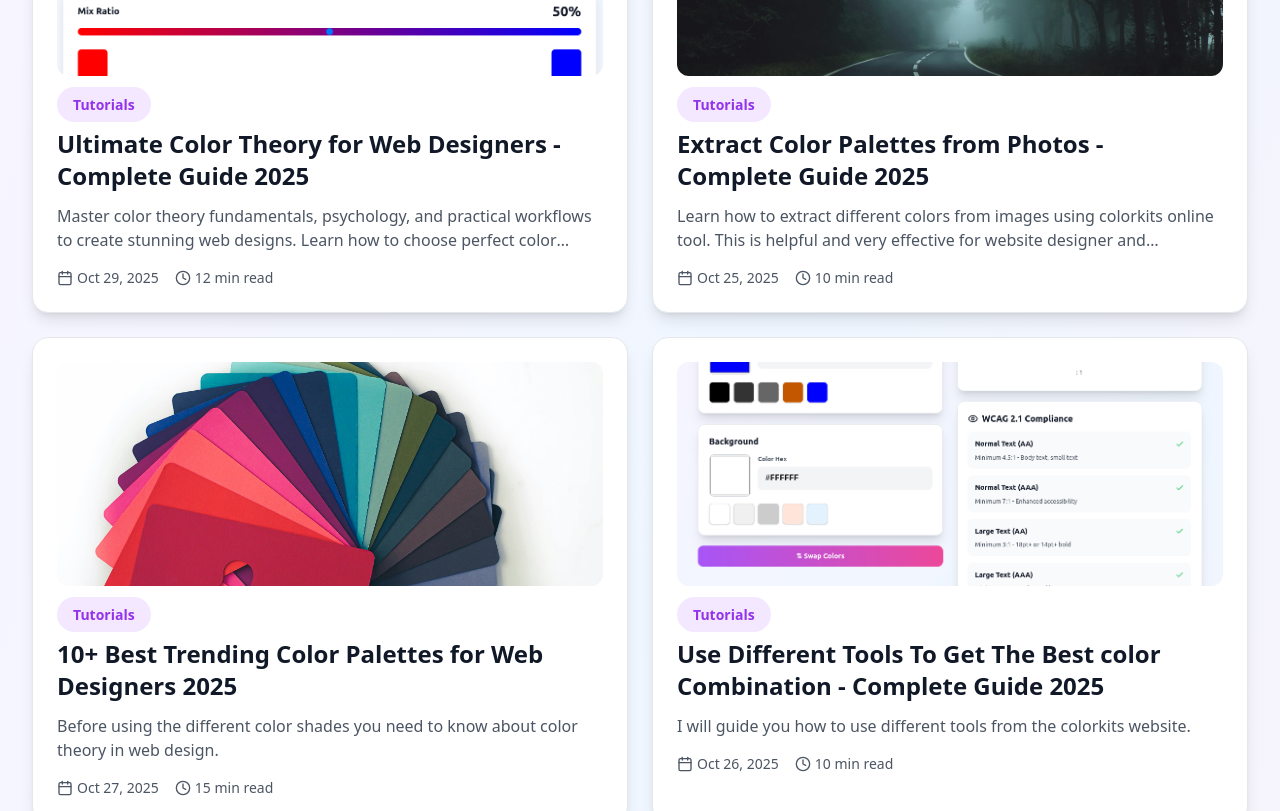
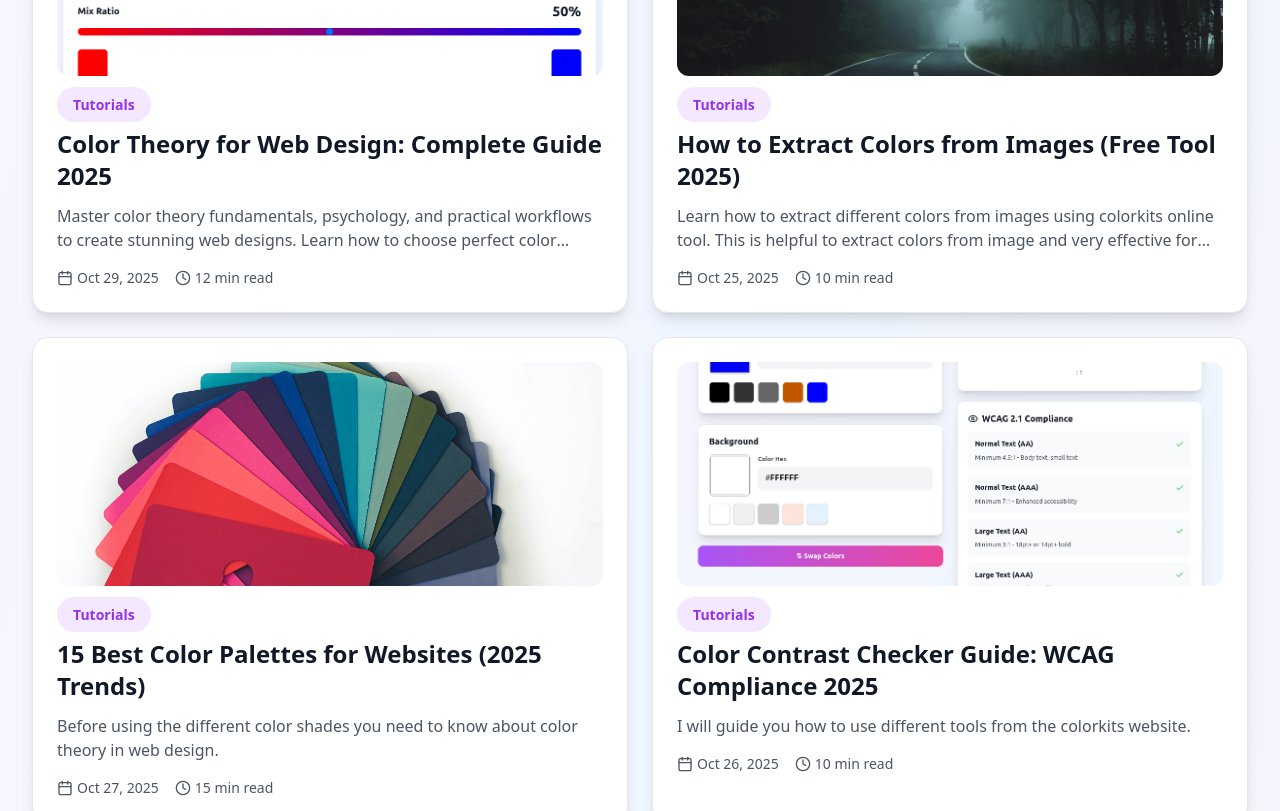
Before and after one commit to pankajkori81/colorkits, a React (Vite) app: page /pages/blog in a window 1280 px wide. Shown: the part 980-1791 px from the top of the page. Built offline with nearby package versions, Linux system fonts and the light colour scheme.

Commit message:
Update blogPosts.js

```diff
--- a/src/data/blogPosts.js
+++ b/src/data/blogPosts.js
@@ -2,8 +2,8 @@ export const blogPosts = [
 
   {
   id: 1,
-  slug: "ultimate-color-theory-for-web-designers",
-  title: "Ultimate Color Theory for Web Designers - Complete Guide 2025",
+  slug: "color-theory-web-design",
+  title: "Color Theory for Web Design: Complete Guide 2025",
   image: "/images/blog/color-mixer-tool.png",
   description: "Master color theory fundamentals, psychology, and practical workflows to create stunning web designs. Learn how to choose perfect color combinations and avoid common mistakes.",
   content: `
@@ -14,7 +14,7 @@ export const blogPosts = [
       <ul>
         <li>The science behind color and how our eyes perceive it</li>
         <li>Color psychology and emotional impact on users</li>
-        <li>Practical color harmony rules for web design</li>
+        <li>Practical color harmony rules for color theory web design</li>
         <li>Best tools and workflows for choosing colors</li>
         <li>Common mistakes and how to avoid them</li>
       </ul>
@@ -189,6 +189,12 @@ export const blogPosts = [
       <p><strong>Q: How many colors should I use on my website?</strong></p>
       <p>A: Stick to 3-5 colors: one primary, one or two secondary, and neutrals. More than this creates visual confusion.</p>
 
+      <p><strong>Q: What's the best color for a CTA button?</strong></p>
+      <p>A: Orange and red typically convert best, but it depends on your overall color scheme. The CTA should contrast strongly with the background.</p>
+
+      <p><strong>Q: Should my website have a dark mode?</strong></p>
+      <p>A: If your audience includes developers, designers, or people who use your site at night, yes. Otherwise, it's optional but increasingly expected.</p>
+
       <p><strong>Q: How do I choose colors for my brand?</strong></p>
       <p>A: Start with your brand personality and values, then use color psychology to find colors that express those qualities. Test with your target audience.</p>
 
@@ -212,11 +218,11 @@ export const blogPosts = [
   {
 
     id: 2,
-    slug: "extract-color-from-images",
-    title: "Extract Color Palettes from Photos - Complete Guide 2025",
+    slug: "extract-colors-from-images",
+    title: "How to Extract Colors from Images (Free Tool 2025)",
     image: "/images/blog/nature.jpg",
     description:
-      "Learn how to extract different colors from images using colorkits online tool. This is helpful and very effective for  website designer and developers.   ",
+      "Learn how to extract different colors from images using colorkits online tool. This is helpful to extract colors from image and very effective for  website designer and developers.   ",
     content: `
     <div class="blog-content">
       <p class="lead">Color extraction from images and giving different color shades it is done by using the process of identifying the most prominent colors from an image. </p>
@@ -230,7 +236,7 @@ This is very helpful for developers and designers who develop the websites. Whic
  </p>
 
       <div class="color-example">
-        <img src="/images/blog/nature.jpg" alt="Colorful nature" style="width: 100%; border-radius: 12px; margin: 20px 0;" />
+        <img src="/images/blog/nature.jpg"  alt="Nature photo with extracted color palette showing dominant colors"   style="width: 100%; border-radius: 12px; margin: 20px 0;" />
         <p>Extracted palette:
        <code>#1E1E1E </code>, <code>#1E2828 </code>, <code>#283232 </code>,  <code>#1E1E28 </code> , <code>#28323C </code> , <code>#324646 </code> ,  <code>#283C3C </code> ,  <code>#1E3232 </code>
         </p>
@@ -274,8 +280,8 @@ This is very helpful for developers and designers who develop the websites. Whic
   },
   {
   id: 3,
-  slug: "Amazing-color-palettes-2025",
-  title: "10+ Best Trending Color Palettes for Web Designers 2025",
+  slug: "best-color-palettes-2025",
+  title: "15 Best Color Palettes for Websites (2025 Trends)",
   image: "/images/blog/color-shades.jpg",
   description: "Before using the different color shades you need to know about color theory in web design.",
   content: `
@@ -347,8 +353,8 @@ This is very helpful for developers and designers who develop the websites. Whic
 
   {
   id: 4,
-  slug: "color-contrast-checker-tools",
-  title: "Use Different Tools To Get The Best color Combination - Complete Guide 2025",
+  slug: "color-contrast-checker",
+  title: "Color Contrast Checker Guide: WCAG Compliance 2025",
   image: "/images/blog/color-contrast.png",
   description: "I will guide you how to use different tools from the colorkits website.",
   content: `
@@ -380,7 +386,7 @@ This is very helpful for developers and designers who develop the websites. Whic
       </p>
 
       <div class="color-example">
-        <img src="/images/blog/contrast-ratio.png" alt="Contrast ratio explanation" style="width: 100%; border-radius: 12px; margin: 20px 0;" />
+        <img src="/images/blog/contrast-ratio.png" alt="Color contrast checker tool showing WCAG compliance results" style="width: 100%; border-radius: 12px; margin: 20px 0;" />
         <p style="text-align: center; font-style: italic; color: #6b7280;">Example showing a 4.51:1 contrast ratio between orange and white</p>
       </div>
 
```
